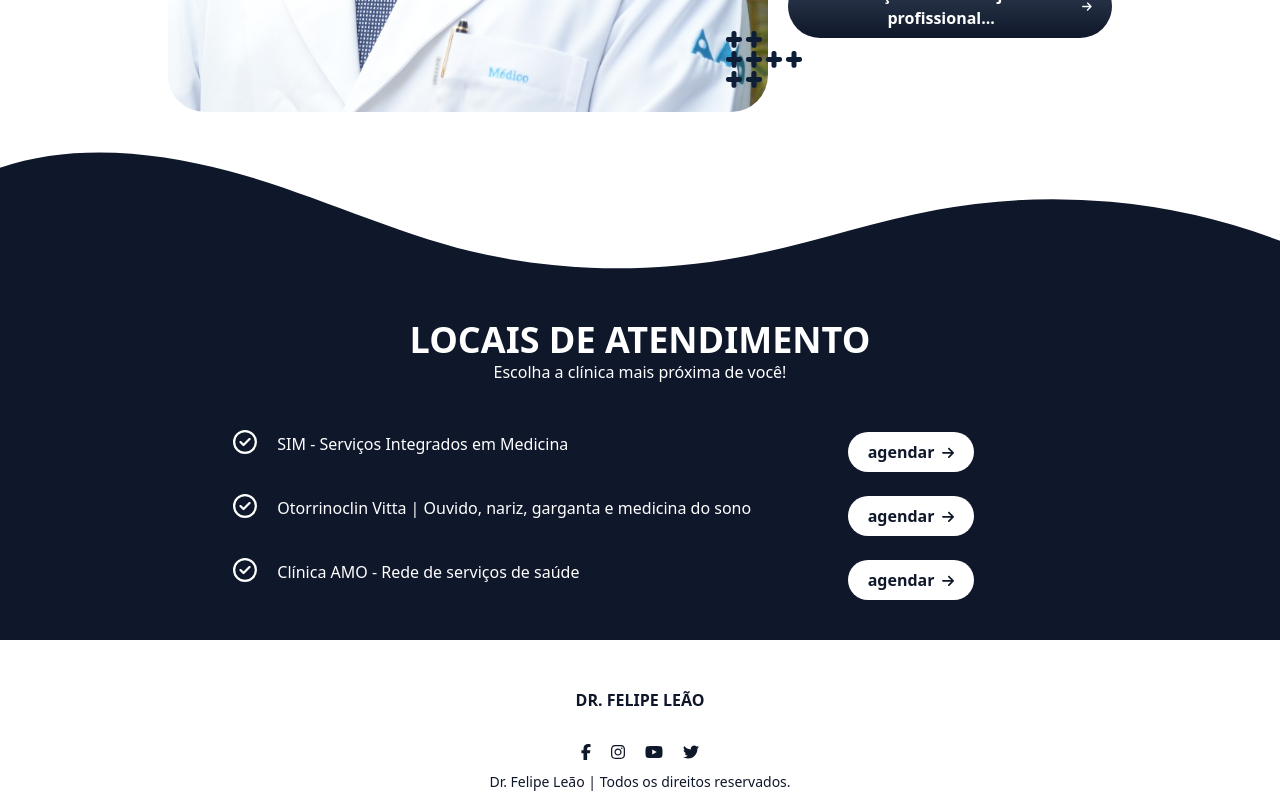
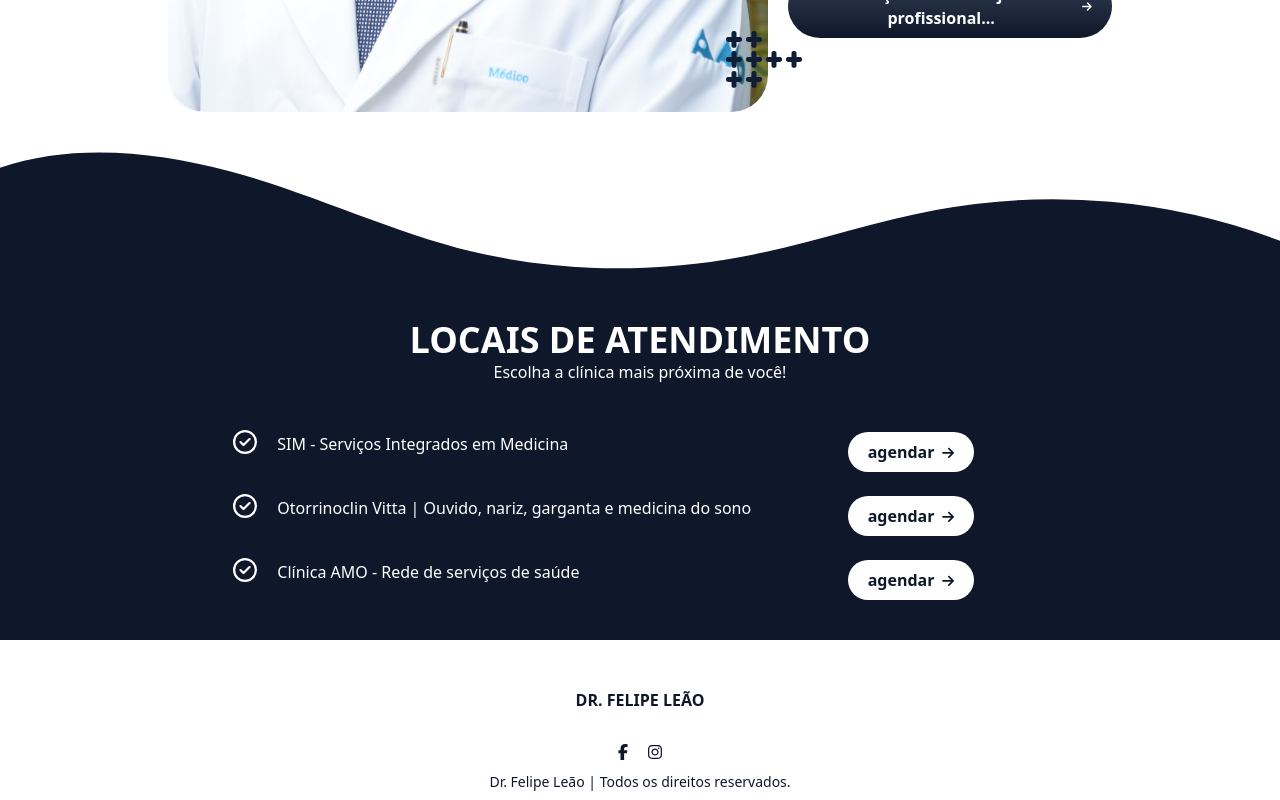
Before and after one commit to thomasroodson/drfelipe-leao, a Next.js app: page / in a window 1280 px wide. Shown: the part 1512-2312 px from the top of the page. Built offline with nearby package versions, Linux system fonts and the light colour scheme.

Commit message:
Social Midia Update

```diff
--- a/src/components/Footer/index.tsx
+++ b/src/components/Footer/index.tsx
@@ -14,17 +14,11 @@ export const Footer = () => {
         Dr. Felipe Leão
       </a>
       <div className="flex mt-5 gap-5 justify-center">
-        <Link href="https://facebook.com/">
+        <Link href="https://www.facebook.com/profile.php?id=100085178149359">
           <FontAwesomeIcon icon={faFacebookF} />
         </Link>
-        <Link href="https://facebook.com/">
+        <Link href="https://instagram.com/felipeleao.otorrino">
           <FontAwesomeIcon icon={faInstagram} />
-        </Link>
-        <Link href="https://facebook.com/">
-          <FontAwesomeIcon icon={faYoutube} />
-        </Link>
-        <Link href="https://facebook.com/">
-          <FontAwesomeIcon icon={faTwitter} />
         </Link>
       </div>
       <footer className="text-sm mb-2">
```
